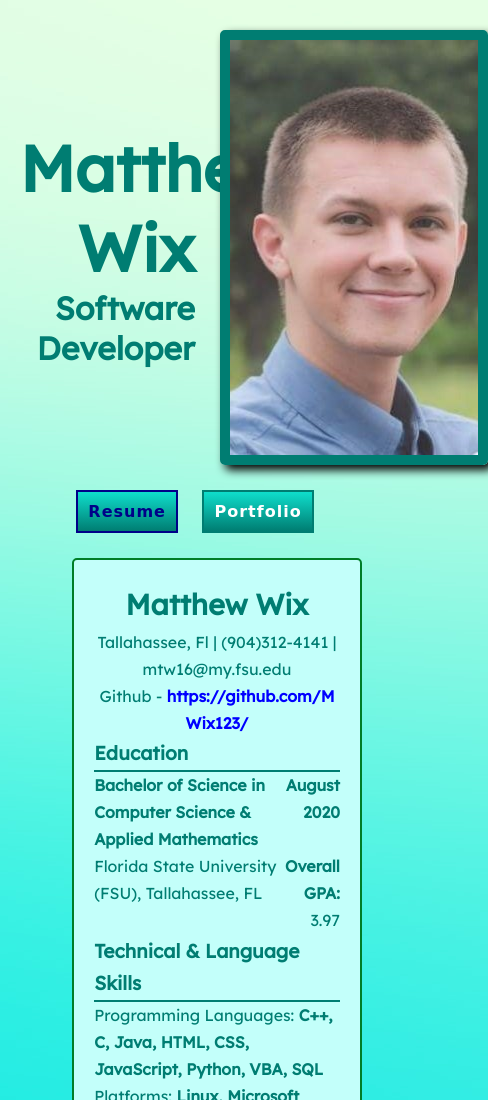
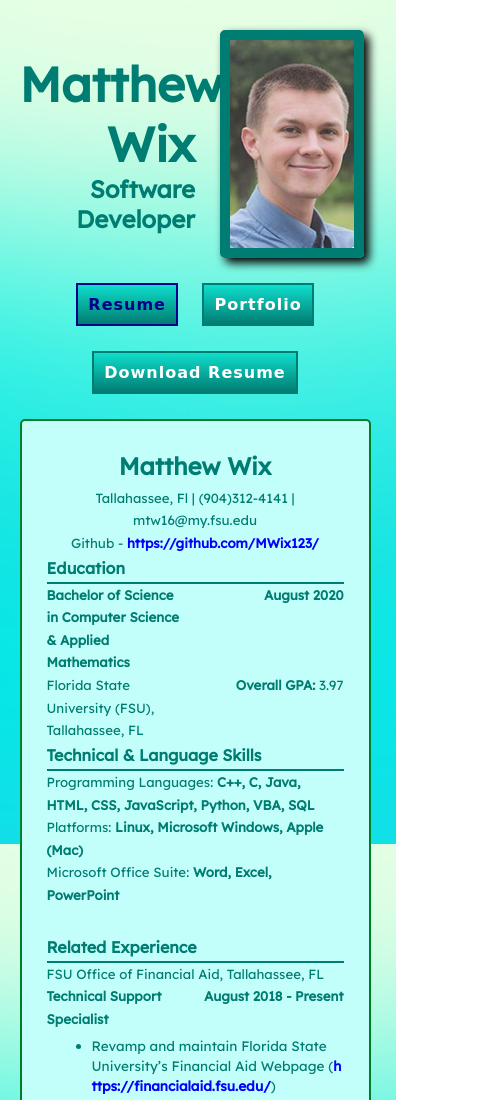
Before and after one commit to MWix123/MWix123.github.io, a plain HTML site: page index.html in a window 390 px wide. Shown: the top 1100 px of the page, 488 px wide, since content can reach past the window. Drawn offline with Linux system fonts and the light colour scheme; a web font is replaced by a local one.

Commit message:
Implemented responsive design

```diff
--- a/css/main.css
+++ b/css/main.css
@@ -23,7 +23,7 @@ main h1, main h2{
 }
 
 main h1{
-	font-size:4em;
+	font-size:3.7em;
 }
 
 main h2{
@@ -57,7 +57,7 @@ main img{
 	text-align:center;
 }
 
-#bio-photo{
+#bio-photo, #bio-medium-photo, #bio-small-photo{
 	display:block;
 	margin:0;
 	margin-left: 25px;
@@ -65,6 +65,10 @@ main img{
 	padding:0;
 	box-shadow: 5px 5px 10px black;
 	border:10px solid;
+}
+
+#bio-medium-photo, #bio-small-photo{
+	display: none;
 }
 
 button{
@@ -101,15 +105,20 @@ button:active{
 	position: relative;
 }
 
+#resume-download{
+	display: block;
+	margin: auto;
+	margin-bottom: 25px;
+}
+
 #resume-content, #portfolio-content{
 	position:absolute;
-	width:100%;
 	margin-bottom:25px;
 }
 
 #resume-content, #portfolio-project-description{
 	background-color: #c3fffa;
-	padding: 20px;
+	padding: 25px;
 	border-radius: 5px;
 	border: 2px solid #007d27;
 	line-height: 1.7;
@@ -187,6 +196,10 @@ button:active{
 	margin-left: 45px;
 }
 
+#resume-content br{
+	clear:both;
+}
+
 main a, .link{
 	color:blue;
 	text-decoration: none;
@@ -201,12 +214,70 @@ main a:hover, .link:hover{
 
 .three-fourth{
 	float:left;
-	width:75%;
+	width:60%;
 	text-align: left;
 }
 
 .one-fourth{
 	float:left;
-	width:25%;
+	width:40%;
 	text-align: right;
 }
+
+.mobile{
+	display:none;
+}
+
+@media only screen and (max-width:850px){
+	body{
+		background-repeat: no-repeat;
+		background-size:cover;
+		background-attachment: fixed;
+	}
+
+	main h1{
+		font-size:3em;
+	}
+
+	main h2{
+		font-size:1.5em;
+	}
+
+	#content-viewer{
+		width:100%;
+	}
+
+	#resume-content, #portfolio-project-description{
+		font-size: 1em;
+	}
+
+	#bio-photo{
+		display: none;
+	}
+
+	#bio-medium-photo{
+		display: block;
+	}
+
+	.one-fourth{
+		width:55%;
+	}
+
+	.three-fourth{
+		width:45%;
+	}
+
+	.mobile{
+		display: initial;
+	}
+}
+
+@media only screen and (max-width:550px){
+	#bio-medium-photo{
+		display: none;
+	}
+
+	#bio-small-photo{
+		display: block;
+	}
+}
--- a/index.html
+++ b/index.html
@@ -1,6 +1,8 @@
 <!DOCTYPE html>
 <html>
 <head>
+	<meta charset="utf-8" />
+	<meta name="viewport" content="width=device-width, initial-scale=1.0" />
 	<link href="https://fonts.googleapis.com/css?family=Lexend+Deca&display=swap" rel="stylesheet">
 	<link href="https://fonts.googleapis.com/css?family=Open+Sans|Sniglet" rel="stylesheet">
 	<link href="css/main.css" rel="stylesheet" type="text/css"/>
@@ -16,6 +18,8 @@
 			</div>
 			<div class="left">
 				<img id="bio-photo" src="images/bio.jpg" />
+				<img id="bio-medium-photo" src="images/bio-medium.jpg" />
+				<img id="bio-small-photo" src="images/bio-small.jpg" />
 			</div>
 		</div>
 		<div class="content">
@@ -23,6 +27,7 @@
 			<button id="portfolio" onclick="makeActive(this)">Portfolio</button>
 		</div>
 		<div id="content-viewer">
+			<a href="documents/Matthew Wix - Software Developer.docx"><button id="resume-download">Download Resume</button></a>
 			<div id="resume-content">
 				<h3>Matthew Wix</h3>
 				<h5 style="text-align: center;">Tallahassee, Fl | (904)312-4141 | mtw16@my.fsu.edu </h5>
@@ -34,6 +39,7 @@
 				<div class="one-fourth">
 					<h5><strong>August 2020</strong></h5>
 				</div>
+				<br class="mobile" />
 				<div class="three-fourth">
 					<h5>Florida State University (FSU), Tallahassee, FL</h5>
 				</div>
@@ -80,6 +86,7 @@
 				<div class="one-fourth">
 					<h5><strong>August 2018 - December 2018</strong></h5>
 				</div>
+				<br class="mobile"/>
 				<ul>
 					<li>Used C++ to write a program to convert from infix to postfix expressions using a stack data structure.</li>
 				</ul>
@@ -89,6 +96,7 @@
 				<div class="one-fourth">
 					<h5><strong>January 2018 - May 2018</strong></h5>
 				</div>
+				<br class="mobile" />
 				<ul>
 					<li>Understood the Object-Oriented Programming concepts and C++ techniques</li>
 					<li>Implemented Sieve of Eratosthenes algorithm operating on single bits for memory savings.</li>
@@ -101,6 +109,7 @@
 				<div class="one-fourth">
 					<h5><strong>August 2017 - Present</strong></h5>
 				</div>
+				<br />
 				<ul>
 					<li>Attended and participated in collegiate programming contests while working alongside students from other universities to create one of a kind projects in a designated period of time.</li>
 				</ul>
@@ -117,8 +126,8 @@
 				</div>
 				<div id="portfolio-project-description">
 					<h3>Maze Generator</h3>
-					<h5>Link to webpage: <a target="_blank" href="http://matthewwix.com/Maze-Generator/">http://matthewwix.com/Maze-Generator/</a></h5>
-					<h5>Link to GitHub repository: <a target="_blank" href="https://github.com/MWix123/Maze-Generator">https://github.com/MWix123/Maze-Generator</a></h5>
+					<h5>Link to webpage:<br class='mobile'/> <a target="_blank" href="http://matthewwix.com/Maze-Generator/">http://matthewwix.com/Maze-Generator/</a></h5>
+					<h5>Link to GitHub repository: <br class='mobile' /><a target="_blank" href="https://github.com/MWix123/Maze-Generator">https://github.com/MWix123/Maze-Generator</a></h5>
 					<p>This webpage randomly generates a maze of size 16x16,
 						32x32 or 64x64 based on the user's choice. The generated maze
 						can also be downloaded as a PDF by clicking on the appropriate
--- a/scripts/main.js
+++ b/scripts/main.js
@@ -3,8 +3,8 @@ fade = null;
 
 galleryImages = ["images/gallery/maze.png",
  "images/gallery/master-calculator.png"];
-galleryDescriptions = ["<h3>Maze Generator</h3><h5>Link to webpage: <a target='_blank' href='http://matthewwix.com/Maze-Generator/'>http://matthewwix.com/Maze-Generator/</a></h5><h5>Link to GitHub repository: <a target='_blank' href='https://github.com/MWix123/Maze-Generator'>https://github.com/MWix123/Maze-Generator</a></h5><p>This webpage randomly generates a maze of size 16x16, 32x32 or 64x64 based on the user's choice. The generated maze can also be downloaded as a PDF by clicking on the appropriate button.</p>",
-"<h3>Master Calculator</h3><h5>Link to webpage: <a target='_blank' href='http://advanced-math-calculator.herokuapp.com'>http://advanced-math-calculator.herokuapp.com</a></h5><h5>Link to Github repository: <a target='__blank' href='https://github.com/MWix123/Master-Calculator'>https://github.com/MWix123/Master-Calculator</a></h5><p>Master Calculator solves mathematical equations of college level difficulty while providing a clean and intuitive interface for users. It formats all input and output in a LaTex format so as to improve readability.</p>"];
+galleryDescriptions = ["<h3>Maze Generator</h3><h5>Link to webpage: <br class='mobile' /><a target='_blank' href='http://matthewwix.com/Maze-Generator/'>http://matthewwix.com/Maze-Generator/</a></h5><h5>Link to GitHub repository: <br class='mobile'/><a target='_blank' href='https://github.com/MWix123/Maze-Generator'>https://github.com/MWix123/Maze-Generator</a></h5><p>This webpage randomly generates a maze of size 16x16, 32x32 or 64x64 based on the user's choice. The generated maze can also be downloaded as a PDF by clicking on the appropriate button.</p>",
+"<h3>Master Calculator</h3><h5>Link to webpage: <br class='mobile' /><a target='_blank' href='http://advanced-math-calculator.herokuapp.com'>http://advanced-math-calculator.herokuapp.com</a></h5><h5>Link to Github repository: <br class='mobile' /><a target='__blank' href='https://github.com/MWix123/Master-Calculator'>https://github.com/MWix123/Master-Calculator</a></h5><p>Master Calculator solves mathematical equations of college level difficulty while providing a clean and intuitive interface for users. It formats all input and output in a LaTex format so as to improve readability.</p>"];
 
 index = 0;
 
```
Also changed, not shown: images/bio-medium.jpg (added), images/bio-small.jpg (added), 1 other file.
